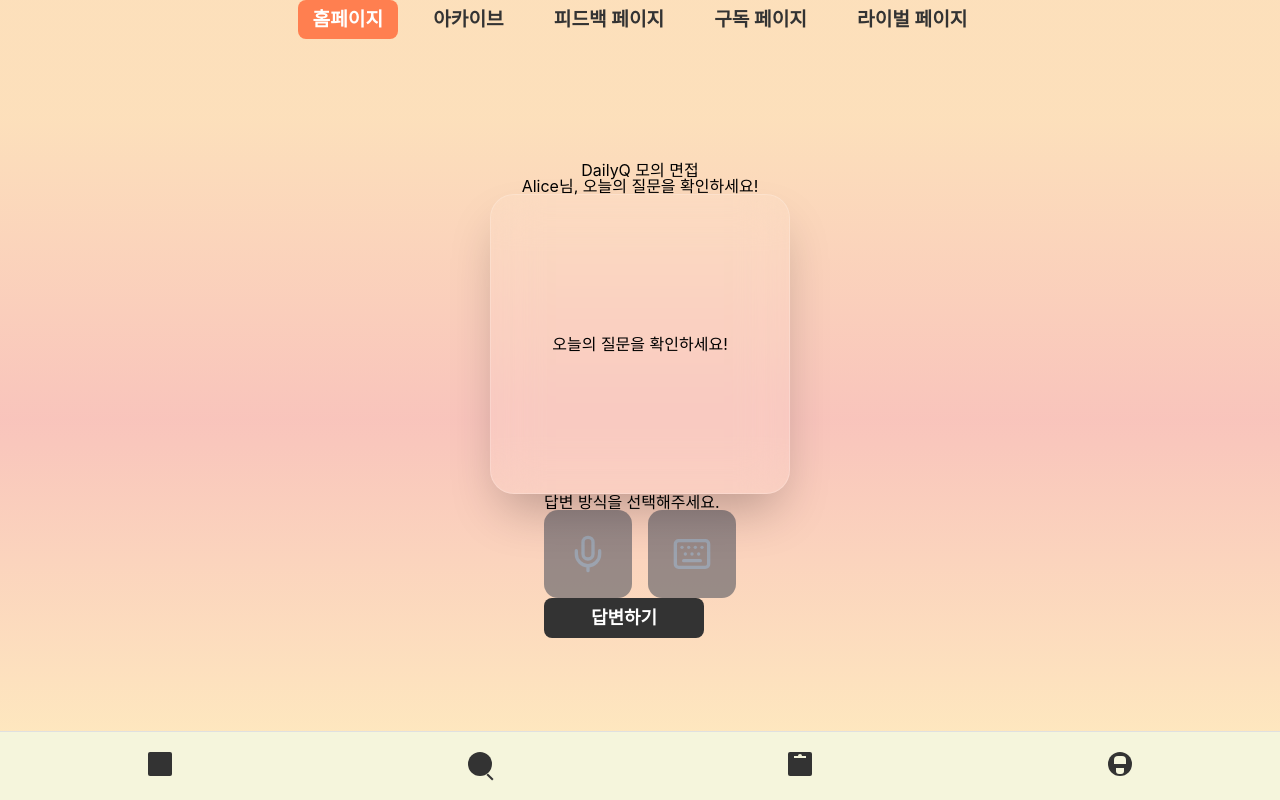
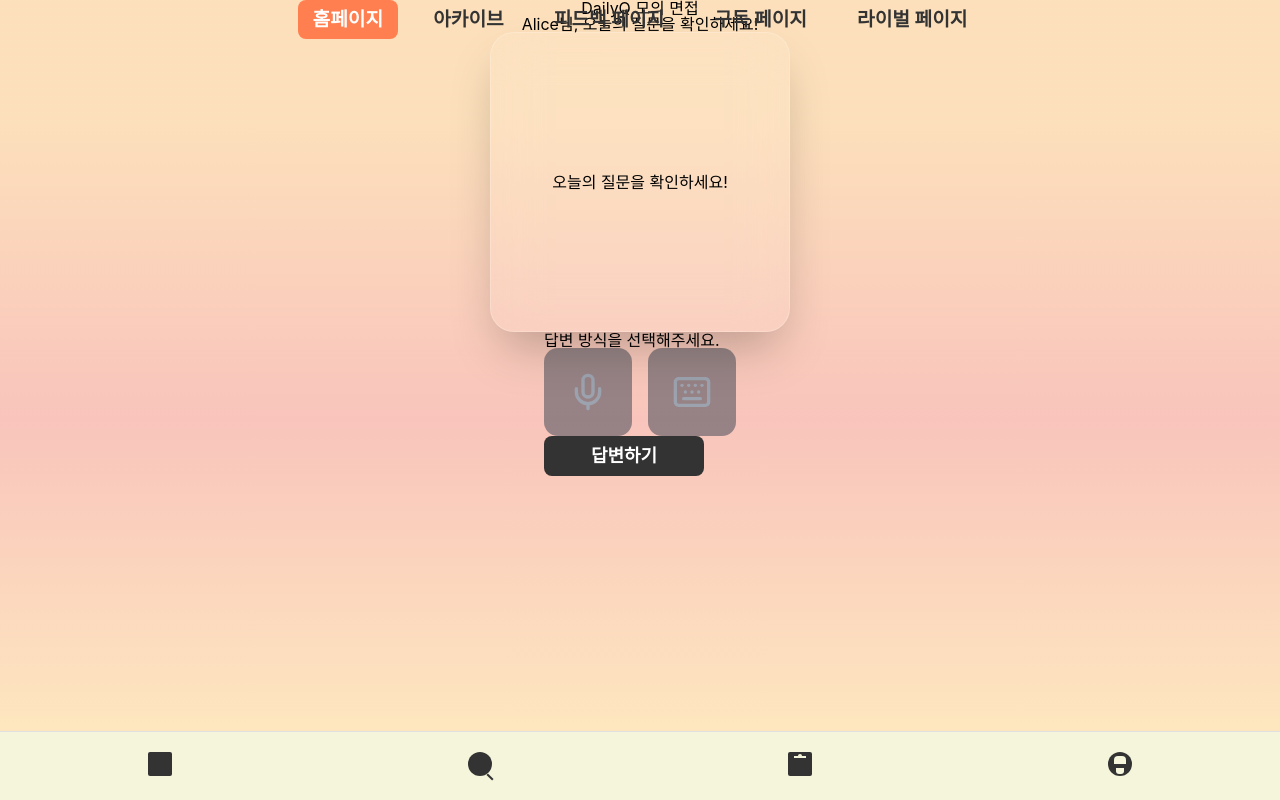
Before and after one commit to kakao-tech-campus-3rd-step3/Team5_FE, a React (Vite) app: page / in a window 1280 px wide. Built offline with nearby package versions, Linux system fonts and the light colour scheme; data requests are answered from the project's data file.

Commit message:
fix: 페이지 스크롤 및 레이아웃 잘림 수정

```diff
--- a/src/shared/layouts/MainLayout.tsx
+++ b/src/shared/layouts/MainLayout.tsx
@@ -20,5 +20,6 @@ const MainLayout = () => {
 export default MainLayout;
 
 const Wrapper = styled.div`
-  height: 100vh;
+  min-height: 100vh;
+  padding-bottom: 80px;
 `;
```
